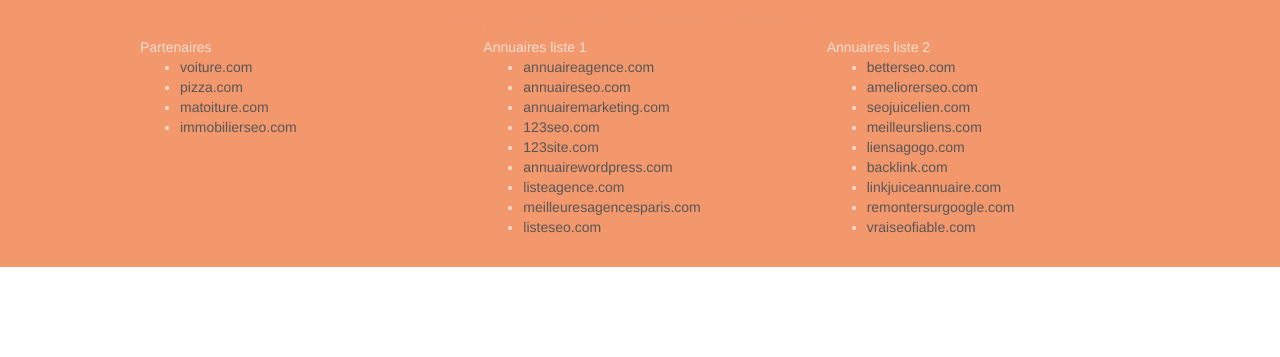
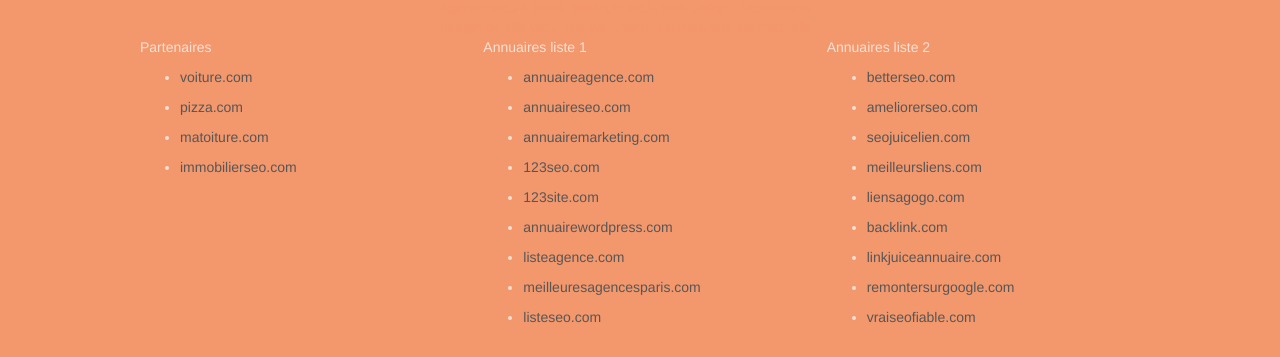
Before and after one commit to PepMama/Starting-website-2, a plain HTML site: page index.html in a window 1280 px wide. Shown: the part 3439-3796 px from the top of the page. Before the commit the page ends 3706 px from the top, so only its background shows below. Drawn offline with Linux system fonts and the light colour scheme.

Commit message:
Espacement des liens dans le footer pour le seo

```diff
--- a/index.html
+++ b/index.html
@@ -245,7 +245,7 @@
 							<div class="keywords" style="color:#F3976C;">Agence web à paris, stratégie web, web design, illustrations, design de site web, site web, web, internet, site internet, site</div>
 						</div>
 						<div class="row">
-							<div class="col-sm-4">
+							<div class="col-sm-4 link--footer">
 								Partenaires
 									<ul>
 										<li><a href="voiture.com">voiture.com</a></li>
@@ -254,7 +254,7 @@
 										<li><a href="immobilierseo.com">immobilierseo.com</a></li>
 									</ul>
 							</div>
-							<div class="col-sm-4">
+							<div class="col-sm-4 link--footer">
 								Annuaires liste 1
 								<ul>
 									<li><a href="annuaireagence.com">annuaireagence.com</a></li>
@@ -268,7 +268,7 @@
 									<li><a href="listeseo.com">listeseo.com</a></li>
 								</ul>
 							</div>
-							<div class="col-sm-4">
+							<div class="col-sm-4 link--footer">
 								Annuaires liste 2
 								<ul>
 									<li><a href="betterseo.com">betterseo.com</a></li>
--- a/style.css
+++ b/style.css
@@ -25,6 +25,10 @@ a:hover {
     width: 100%;
     z-index: 100000;
     background: #FFFFFF url("img/pageload-spinner.gif") no-repeat center center;
+}
+
+.link--footer > ul > li {
+    margin: 10px 0;
 }
 
 .bloc {
```
